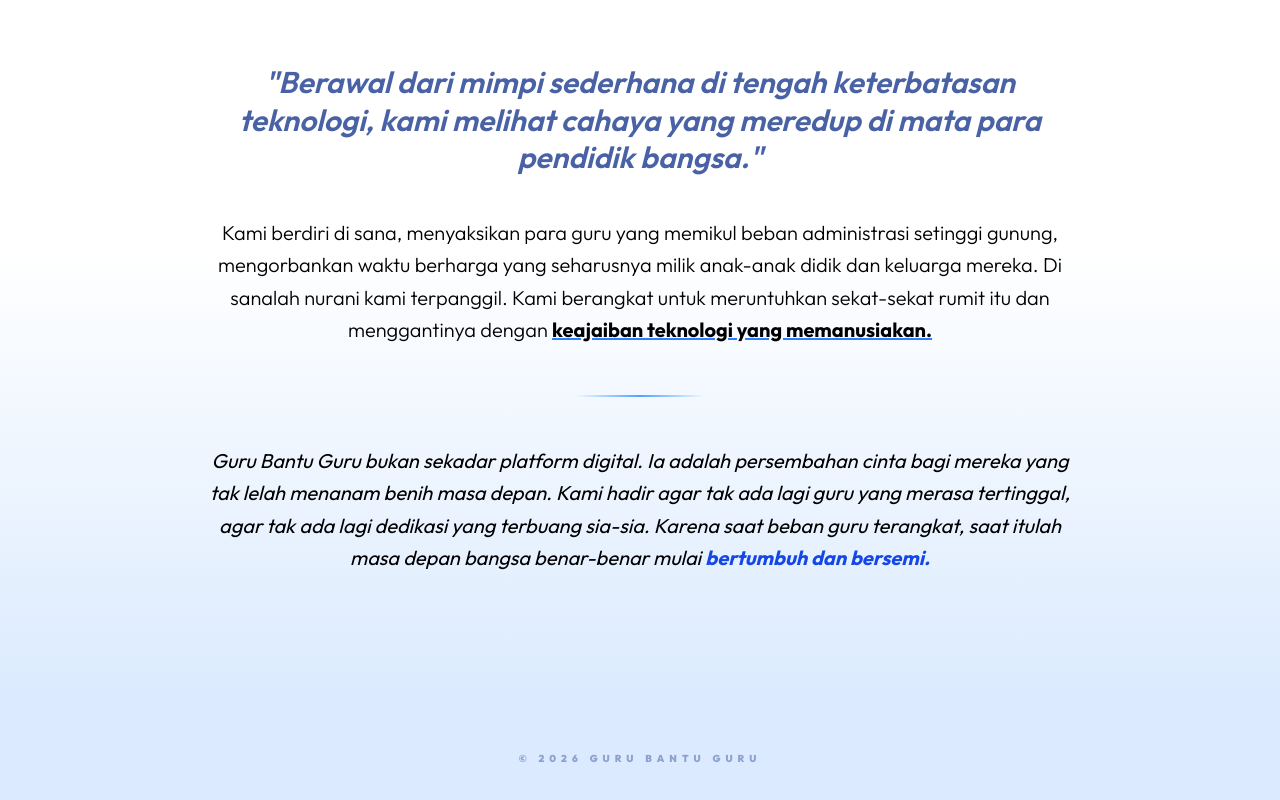
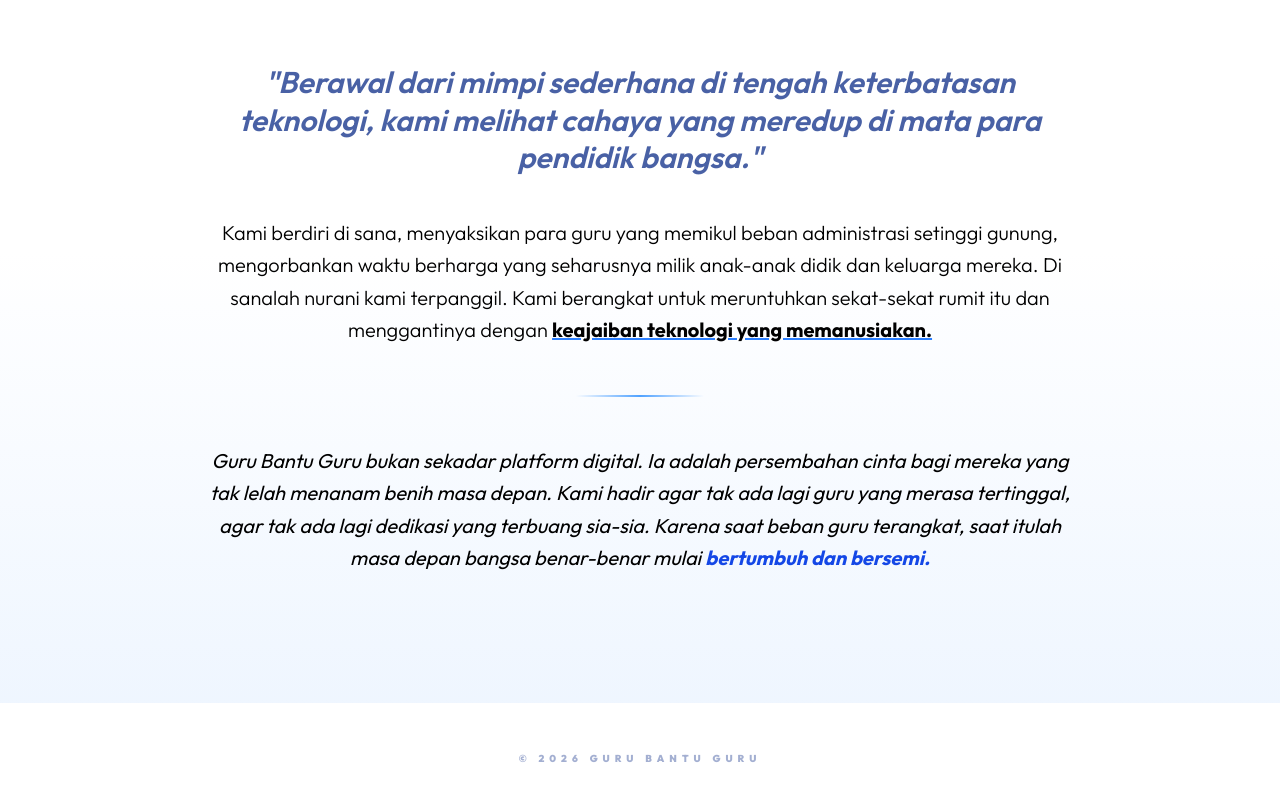
Before and after one commit to HafizyCorporate/GuruBantuGuru, a Next.js app: page / in a window 1280 px wide. Shown: the part 5000-5800 px from the top of the page. Built offline with nearby package versions, Linux system fonts and the light colour scheme.

Commit message:
Update page.tsx

```diff
--- a/app/page.tsx
+++ b/app/page.tsx
@@ -31,7 +31,6 @@
     const loadedImages: HTMLImageElement[] = [];
     let count = 0;
 
-    // Load Frame 1 Instan
     const firstImg = new Image();
     firstImg.src = `/ezgif-frame-001.jpg`;
     firstImg.onload = () => {
@@ -73,7 +72,7 @@
       if (img) requestAnimationFrame(() => draw(img, context, canvasRef.current!));
     });
     return () => unsubscribe();
-  }, [images]);
+  }, [images, frameIndex]);
 
   const hollowTextStyle = {
     WebkitTextStroke: "1px white",
@@ -87,7 +86,7 @@
         html, body { background: transparent !important; margin: 0; padding: 0; overflow-x: hidden; }
       `}</style>
 
-      {/* SECTION 1: CANVAS TETAP SEPERTI SEBELUMNYA */}
+      {/* SECTION 1: CANVAS - Tinggi 600vh agar scroll terasa panjang dan full */}
       <section ref={containerRef} className="relative h-[600vh]">
         <div className="sticky top-0 h-screen w-full overflow-hidden">
           <canvas ref={canvasRef} className="absolute inset-0 w-full h-full object-cover z-0" />
@@ -117,9 +116,10 @@
         </div>
       </section>
 
-      {/* SECTION 2: OUR STORY (MUNCUL SETELAH CANVAS) */}
+      {/* SECTION 2: OUR STORY - Berada di luar container Canvas agar muncul SETELAH scroll selesai */}
+      <div className="relative z-20 bg-white">
         <section
-        className="relative min-h-screen w-full flex flex-col items-center justify-center px-6 py-32 bg-gradient-to-b from-white via-white to-blue-100 z-20"
+          className="min-h-screen w-full flex flex-col items-center justify-center px-6 py-32 bg-gradient-to-b from-white via-white to-blue-50"
         >
           <div className="max-w-4xl w-full text-center">
             <motion.h2
@@ -154,11 +154,12 @@
           </div>
         </section>
 
-      <footer className="bg-blue-100 py-12 text-center">
+        <footer className="py-12 text-center">
           <p className="opacity-40 text-[10px] font-black uppercase tracking-[0.5em] text-blue-900">
             © 2026 GURU BANTU GURU
           </p>
         </footer>
+      </div>
     </main>
   );
 }
```
Lines whose indentation alone changed are shown as unchanged.
